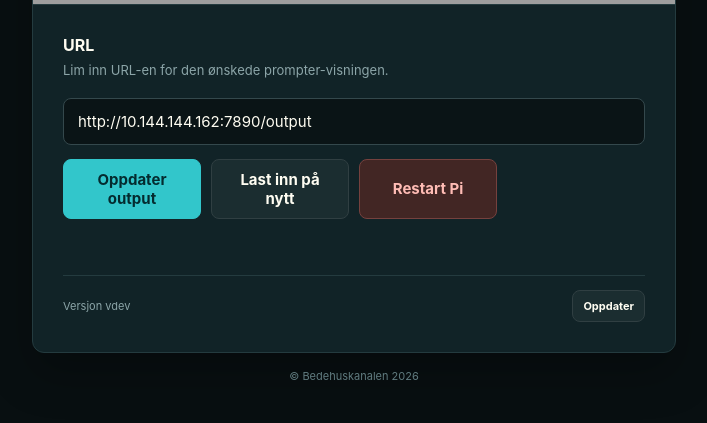
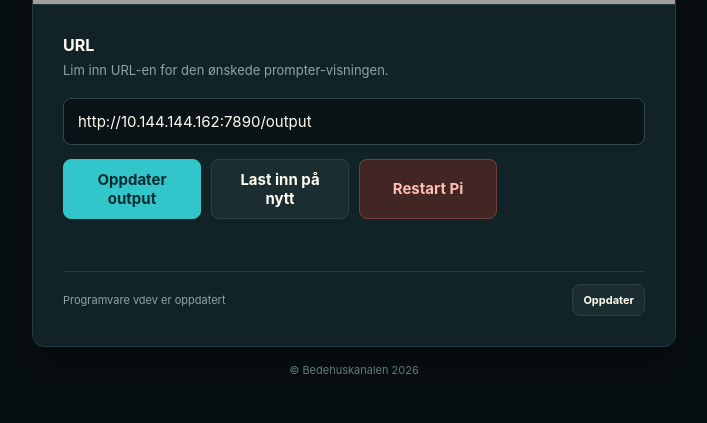
Before and after one commit to tv12bedehuskanalen/bk-prompter-output, a Flask app: page / in a window 1280 px wide. Shown: the part 581-1004 px from the top of the page, without its empty margins (286-993 px from the left). After the commit the page ends 955 px from the top, so only its background shows below. Run offline with Flask 3, Linux system fonts and the light colour scheme; grey boxes are pictures that could not be loaded.

Commit message:
Clarify compact software update status

```diff
--- a/raspberry-pi/app.py
+++ b/raspberry-pi/app.py
@@ -62,6 +62,8 @@ def index():
             update_status = status_file.read().strip()
     except OSError:
         update_status = ""
+    if not update_status.startswith("Updated from"):
+        update_status = ""
     try:
         with open(UPDATE_AVAILABLE, encoding="utf-8") as available_file:
             update_available = available_file.read().strip()
--- a/raspberry-pi/templates/index.html
+++ b/raspberry-pi/templates/index.html
@@ -75,7 +75,7 @@
       input { width: 100%; border: 1px solid #34484c; border-radius: 8px; background: #0a1416; color: var(--text); padding: 13px 14px; font: inherit; outline-offset: 3px; }
       input:focus { border-color: var(--accent); outline: 2px solid #32c6cb38; }
       .actions { display: grid; grid-template-columns: repeat(4, 1fr); gap: 10px; margin-top: 14px; }
-      .software { margin-top: 18px; padding-top: 14px; border-top: 1px solid var(--border); display: flex; align-items: center; justify-content: space-between; gap: 12px; font-size: 11px; color: var(--muted); }
+      .software { margin-top: 14px; padding-top: 12px; border-top: 1px solid var(--border); display: flex; align-items: center; justify-content: space-between; gap: 12px; font-size: 11px; color: var(--muted); }
       .software button { min-height: 32px; padding: 6px 10px; font-size: 11px; }
       .progress { display: none; height: 4px; margin-top: 10px; overflow: hidden; border-radius: 4px; background: #263b3e; }
       .progress.active { display: block; }
@@ -117,7 +117,7 @@
             <button class="danger" type="button" data-action="reboot">Restart Pi</button>
           </div>
           <p id="message" role="status" aria-live="polite">{{ update_status }}</p>
-          <div class="software"><span id="softwareStatus">{{ update_available and ('Ny versjon: ' ~ update_available) or ('Versjon ' ~ version) }}</span><button type="button" data-action="software-update">Oppdater</button></div>
+          <div class="software"><span id="softwareStatus">{{ update_available and ('Ny versjon ' ~ update_available ~ ' tilgjengelig') or ('Programvare ' ~ version ~ ' er oppdatert') }}</span><button type="button" data-action="software-update">Oppdater</button></div>
           <div class="progress" id="updateProgress" aria-hidden="true"></div>
         </div>
       </section>
@@ -214,8 +214,8 @@
       resetToOutput();
       fitPreview();
       fetch("/update-check", { cache: "no-store" }).then(r => r.json()).then(data => {
-        if (data.available) softwareStatus.textContent = `Ny versjon: ${data.available}`;
-        else if (data.status && data.status.startsWith("Updated from")) message.textContent = data.status;
+        if (data.available) softwareStatus.textContent = `Ny versjon ${data.available} tilgjengelig`;
+        else if (data.status && data.status.startsWith("Updated from")) softwareStatus.textContent = `Programvare ${data.version} er oppdatert`;
       }).catch(() => {});
     </script>
   </body>
```
Also changed, not shown: 1 other file.
